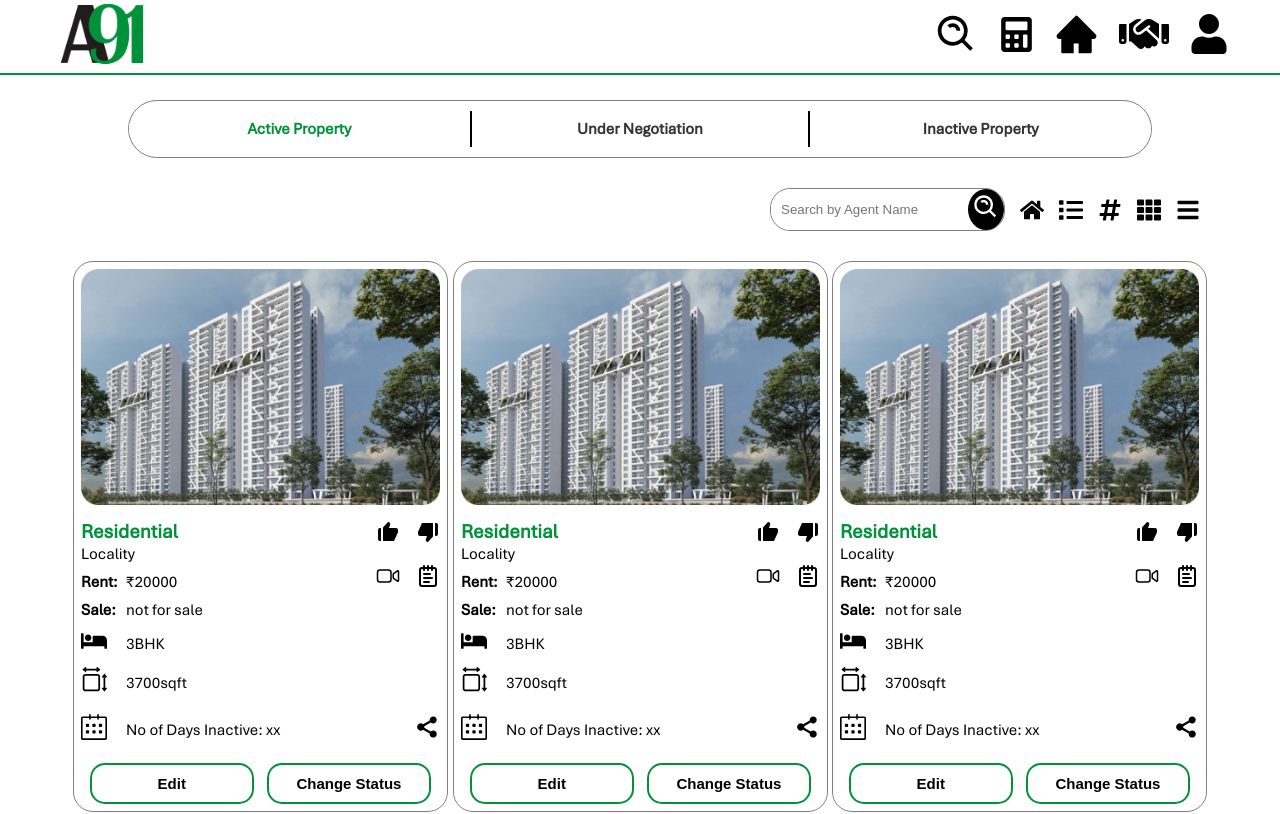
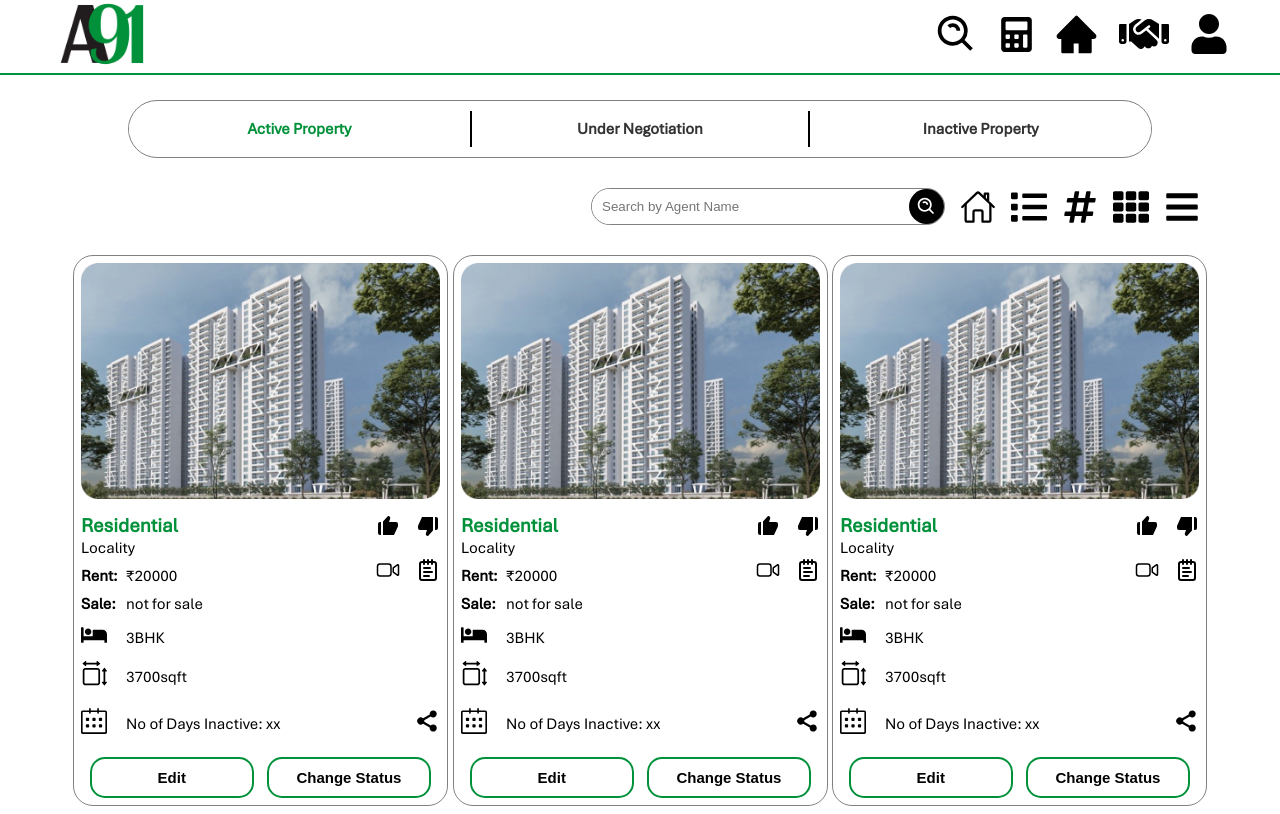
Before and after one commit to rakeshrauniyar12/A91, a React (Create React App) app in the folder a91/: page /property in a window 1280 px wide. Shown: the top 814 px of the page. Built offline with nearby package versions, Linux system fonts and the light colour scheme.

Commit message:
home page scroll effect fix

```diff
--- a/a91/src/Component/ActiveProperty.js
+++ b/a91/src/Component/ActiveProperty.js
@@ -2,15 +2,23 @@ import React, { useState } from "react";
 import h1 from "../Asset/Home/h1.png";
 import ApartmentCard from "./ApartmentCard";
 import PropertyTable from "./PropertyTable.js";
-import { FaSearch, FaHome, FaList, FaHashtag, FaTh, FaBars } from "react-icons/fa";
+import {
+  FaSearch,
+  FaHome,
+  FaList,
+  FaHashtag,
+  FaTh,
+  FaBars,
+} from "react-icons/fa";
+import { IoHomeOutline } from "react-icons/io5";
 import { BiSearchAlt } from "react-icons/bi";
 
 const ActiveProperty = () => {
-  const [showTableView,setShowTableView] = useState(false);
+  const [showTableView, setShowTableView] = useState(false);
 
-  const handleShowTableView = ()=>{
+  const handleShowTableView = () => {
     setShowTableView(!showTableView);
-  }
+  };
   const products = [];
   for (let r = 0; r < 3; r++) {
     products.push({
@@ -23,8 +31,8 @@ const ActiveProperty = () => {
       productSaleType: "not for sale",
       productDistance: "9.8 Km away",
       isAvailable: true,
-      leftBtn:"Edit",
-      rightBtn:"Change Status"
+      leftBtn: "Edit",
+      rightBtn: "Change Status",
     });
   }
   return (
@@ -33,25 +41,61 @@ const ActiveProperty = () => {
         {/* Search Bar */}
         <div className="select-search-div-11">
           <input placeholder="Search by Agent Name" />
-             <div className="select-search-image-11">
-               <BiSearchAlt color="white" size={28} />
+          <div className="elect-main-content-3">
+            <BiSearchAlt size={21} color="white" />
           </div>
         </div>
 
         {/* Icons */}
-      <FaHome style={{ cursor: "pointer", fontSize: "24px" }} />
-      <FaList style={{ cursor: "pointer", fontSize: "24px" }} />
-      <FaHashtag style={{ cursor: "pointer", fontSize: "24px" }} />
-      <FaTh style={{ cursor: "pointer", fontSize: "24px" }} />
-      <FaBars style={{ cursor: "pointer", fontSize: "24px" }} onClick={handleShowTableView}/>
+        <IoHomeOutline
+          style={{
+            cursor: "pointer",
+            fontSize: "36px",
+            fontWeight: "500",
+          }}
+        />
+        <FaList
+          style={{
+            cursor: "pointer",
+            fontSize: "36px",
+            fontWeight: "500",
+          }}
+        />
+        <FaHashtag
+          style={{
+            cursor: "pointer",
+            fontSize: "36px",
+            fontWeight: "500",
+
+          }}
+        />
+        <FaTh
+          style={{
+            cursor: "pointer",
+            fontSize: "36px",
+            fontWeight: "500",
+
+          }}
+        />
+        <FaBars
+          style={{
+            cursor: "pointer",
+            fontSize: "36px",
+            fontWeight: "500",
+
+          }}
+          onClick={handleShowTableView}
+        />
       </div>
-     { !showTableView?<div className="product-append-111">
+      {!showTableView ? (
+        <div className="product-append-111">
           {products.map((product) => (
-          <ApartmentCard product={product} isActive={true}/>
+            <ApartmentCard product={product} isActive={true} />
           ))}
-      </div>:
-      <PropertyTable products={products}/>
-      }
+        </div>
+      ) : (
+        <PropertyTable products={products} />
+      )}
     </div>
   );
 };
--- a/a91/src/Component/Dashboard.js
+++ b/a91/src/Component/Dashboard.js
@@ -55,7 +55,7 @@ const ConcentricDonutChart = ({ title, data, colors, innerText }) => {
       .append("text")
       .attr("transform", (d) => `translate(${outerArc.centroid(d)})`)
       .attr("dy", "0.35em")
-      .attr("font-size", "26px")
+      .attr("font-size", "16px")
       .attr("text-anchor", "middle")
       .text(innerText)
       .text((d) => `${d.data.label}, ${d.data.value}`);
@@ -74,11 +74,12 @@ const ConcentricDonutChart = ({ title, data, colors, innerText }) => {
 
     // Add inner text
     svg
-      .append("text")
-      .attr("text-anchor", "middle")
-      .style("font-size", "24px")
-      .style("font-weight", "bold")
-      .text(innerText);
+    .append("text")
+    .attr("text-anchor", "middle")
+    .style("font-size", "215px") // Increased size
+    .style("font-weight", "bold")
+    .attr("y", 70)
+    .text(innerText);
 
   }, [data, colors, innerText]);
 
@@ -133,7 +134,7 @@ const Dashboard = () => {
   return (
     <div style={{ display: "flex", justifyContent: "space-around",marginTop:"120px" }}>
       <div>
-        <p style={{textAlign:"center",fontSize:"18px",fontWeight:"600"}}>All Properties</p>
+        <p style={{textAlign:"center",fontSize:"18px",fontWeight:"600",marginBottom:"30px"}}>All Properties</p>
       <ConcentricDonutChart
         data={propertiesData}
         colors={propertiesColors}
@@ -145,8 +146,8 @@ const Dashboard = () => {
       </div>
         </div>
         <div>
+        <p style={{textAlign:"center",fontSize:"18px",fontWeight:"600",marginBottom:"30px"}}>All Seekers</p>
       <ConcentricDonutChart
-        title="All Seekers"
         data={seekersData}
         colors={seekersColors}
         innerText="+"
--- a/a91/src/Component/Header.js
+++ b/a91/src/Component/Header.js
@@ -74,6 +74,11 @@ const Header = () => {
     setAccount(false);
     setActiveDropdown(null);
     navigate("/channelpartner");
+  };
+  const goToDashboard = () => {
+    setAccount(false);
+    setActiveDropdown(null);
+    navigate("/dashboard");
   };
   const handleCloseModal = () => {
     setIsModalOpen(false);
@@ -403,6 +408,15 @@ const Header = () => {
           >
             Register as Channel Partner
           </p>
+          <p
+                  className="account-option"
+                  onClick={() => {
+                    goToDashboard();
+                    setActiveDropdown(null);
+                  }}
+                >
+                  Dashboard
+                </p>
         </div>
       )}
     </div>
--- a/a91/src/Style/AddProperty.css
+++ b/a91/src/Style/AddProperty.css
@@ -31,6 +31,7 @@
   padding-top: 30px;
 }
 .select-search-div-11{
+  width: 30%;
   position: absolute;
   border-radius: 20px;
   position: relative;
```
Lines whose indentation alone changed are shown as unchanged.
